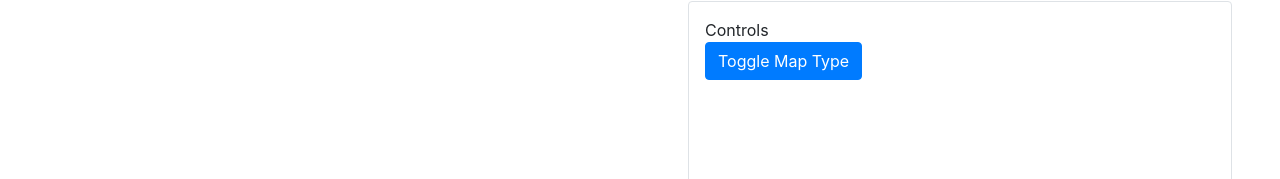
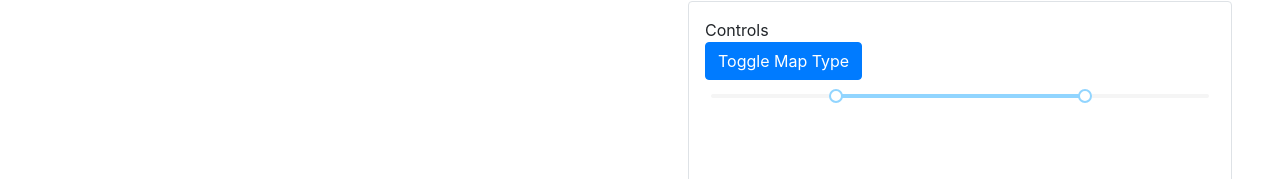
Before and after one commit to jancharatan/hack5c, a React (Create React App) app in the folder react-app/: page / in a window 1280 px wide. Shown: the part 103-282 px from the top of the page. Built offline with nearby package versions, Linux system fonts and the light colour scheme.

Commit message:
Added a slider to the controls section.

```diff
--- a/react-app/package.json
+++ b/react-app/package.json
@@ -7,6 +7,7 @@
     "@testing-library/jest-dom": "^5.11.4",
     "@testing-library/react": "^11.1.0",
     "@testing-library/user-event": "^12.1.10",
+    "antd": "^4.8.0",
     "bootstrap": "^4.5.3",
     "node-sass": "^4.14.1",
     "prop-types": "^15.7.2",
--- a/react-app/src/features/controls/Controls.jsx
+++ b/react-app/src/features/controls/Controls.jsx
@@ -1,14 +1,17 @@
 import React from 'react';
 import { useDispatch } from 'react-redux';
 import { Button } from 'react-bootstrap';
+import { Slider } from 'antd';
 import { toggleMapType } from '../map/mapSlice';
+import 'antd/dist/antd.css';
 
 const Controls = () => {
   const dispatch = useDispatch();
   return (
     <div className="w-100 h-100 rounded border p-3">
       <div> Controls </div>
-      <Button onClick={() => dispatch(toggleMapType())}> Toggle Map Type </Button>
+      <Button onClick={() => dispatch(toggleMapType())}>Toggle Map Type</Button>
+      <Slider range defaultValue={[25, 75]} />
     </div>
   );
 };
```
Also changed, not shown: 1 other file (tests, documents, lock files or other folders).
